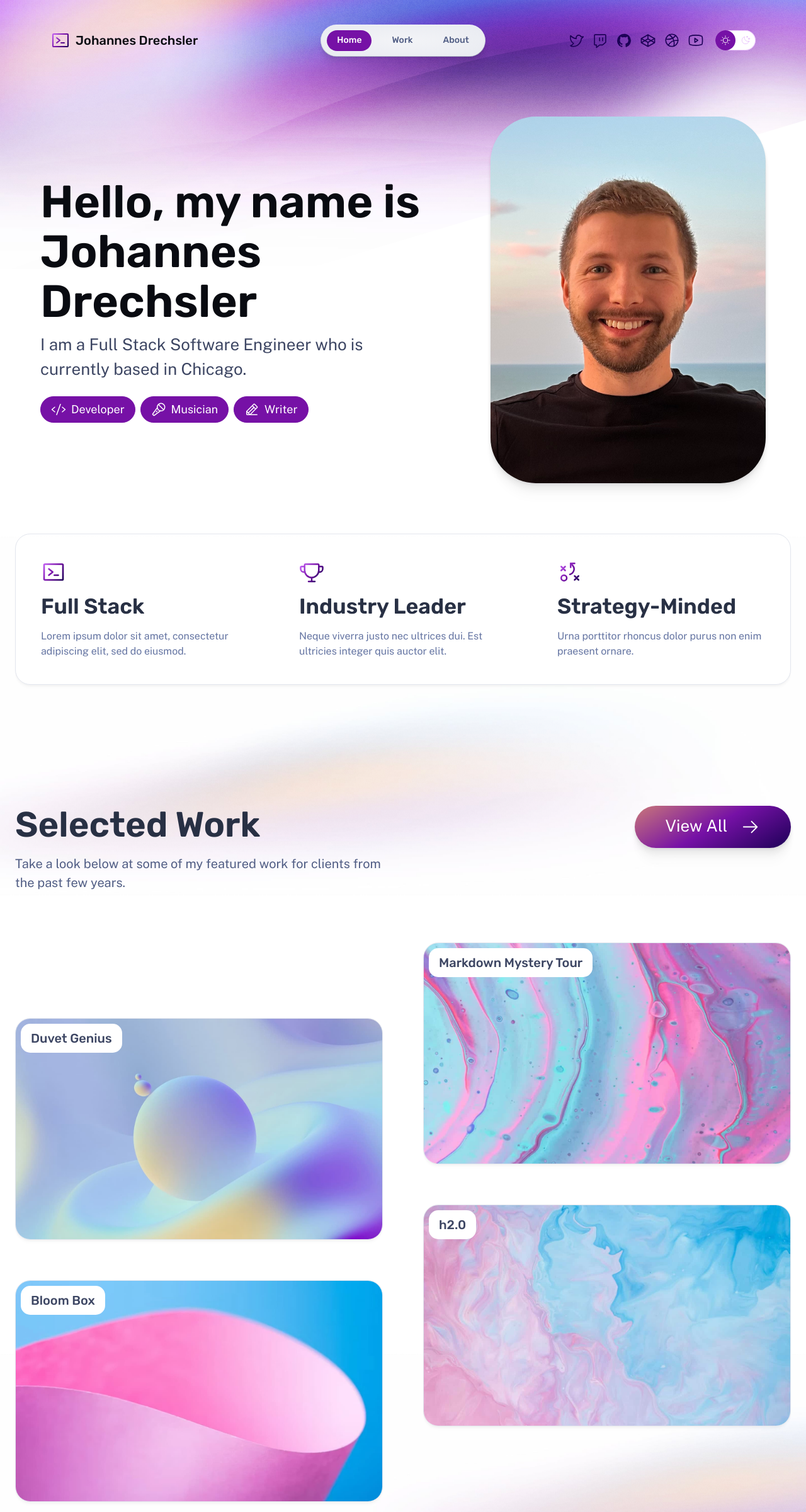
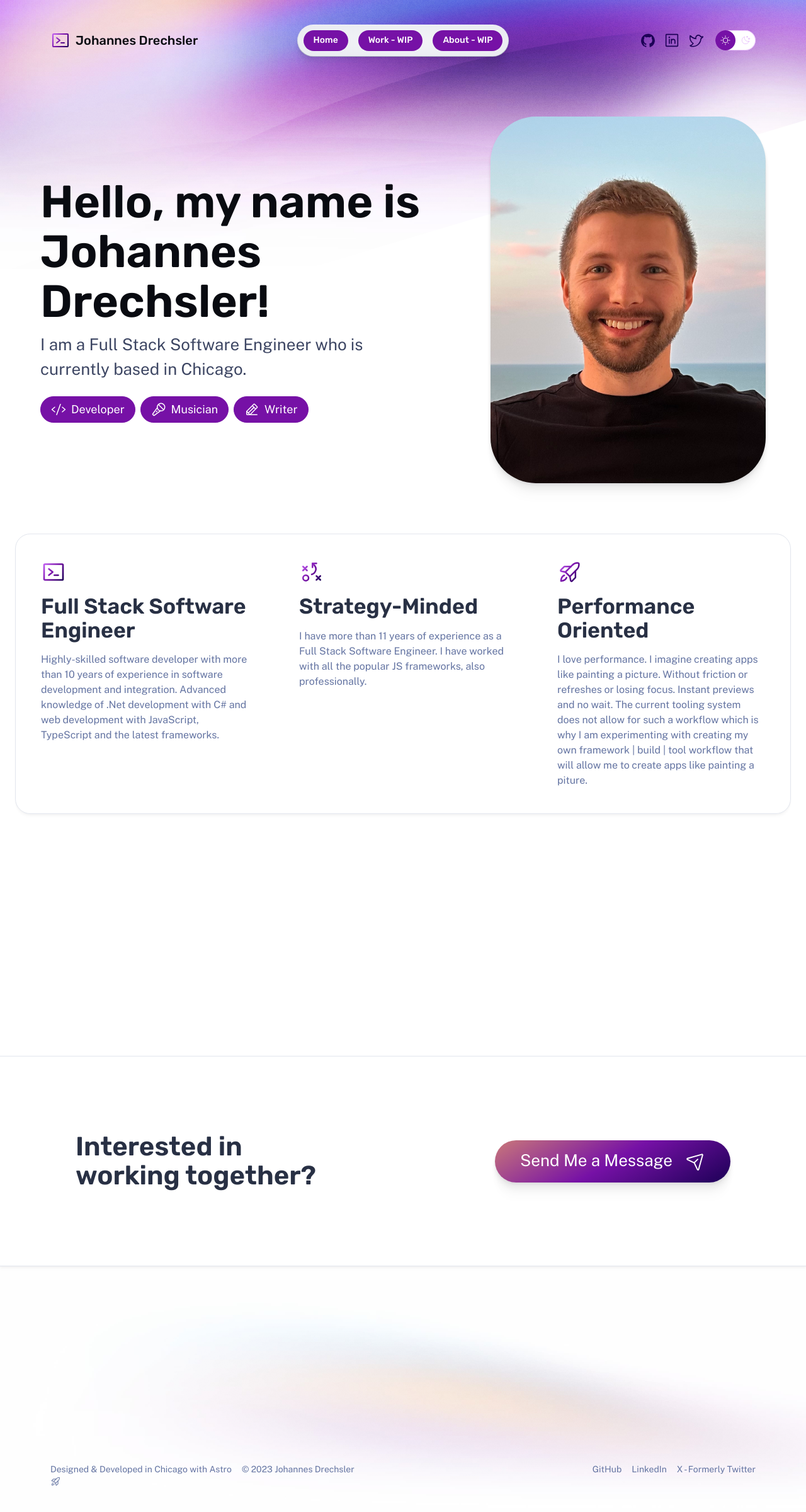
Before and after one commit to JDrechsler/jdrechsler.github.io, an Astro site: page / in a window 1280 px wide and 2400 px high. Shown: the whole page at 63% size. Built offline with nearby package versions, Linux system fonts and the light colour scheme; Astro itself is replaced by a stand-in of ours.

Commit message:
Added more details

```diff
--- a/astro.config.mjs
+++ b/astro.config.mjs
@@ -1,6 +1,9 @@
 import { defineConfig } from 'astro/config';
+
+import tailwind from "@astrojs/tailwind";
 
 // https://astro.build/config
 export default defineConfig({
-    site: 'https://jdrechsler.github.io',
+  site: 'https://jdrechsler.github.io',
+  integrations: [tailwind()]
 });
--- a/package.json
+++ b/package.json
@@ -10,6 +10,8 @@
     "astro": "astro"
   },
   "dependencies": {
-    "astro": "^3.3.3"
+    "@astrojs/tailwind": "^5.0.2",
+    "astro": "^3.3.3",
+    "tailwindcss": "^3.3.5"
   }
 }
--- a/src/components/ContactCTA.astro
+++ b/src/components/ContactCTA.astro
@@ -1,11 +1,11 @@
 ---
-import CallToAction from './CallToAction.astro';
-import Icon from './Icon.astro';
+import CallToAction from "./CallToAction.astro";
+import Icon from "./Icon.astro";
 ---
 
 <aside>
   <h2>Interested in working together?</h2>
-	<CallToAction href="mailto:me@example.com">
+  <CallToAction href="mailto:johannesdrechslerus@gmail.com">
     Send Me a Message
     <Icon icon="paper-plane-tilt" size="1.2em" />
   </CallToAction>
--- a/src/components/Footer.astro
+++ b/src/components/Footer.astro
@@ -1,20 +1,22 @@
 ---
-import Icon from './Icon.astro';
+import Icon from "./Icon.astro";
 const currentYear = new Date().getFullYear();
 ---
 
 <footer>
   <div class="group">
     <p>
-			Designed & Developed in Portland with <a href="https://astro.build/">Astro</a>
+      Designed & Developed in Chicago with <a href="https://astro.build/"
+        >Astro</a
+      >
       <Icon icon="rocket-launch" size="1.2em" />
     </p>
     <p>&copy; {currentYear} Johannes Drechsler</p>
   </div>
   <p class="socials">
-		<a href="https://twitter.com/me"> Twitter</a>
-		<a href="https://github.com/me"> GitHub</a>
-		<a href="https://codepen.io/me"> CodePen</a>
+    <a href="https://github.com/JDrechsler"> GitHub</a>
+    <a href="https://www.linkedin.com/in/jdrechslerus"> LinkedIn</a>
+    <a href="https://twitter.com/JDrechslerUS"> X - Formerly Twitter</a>
   </p>
 </footer>
 <style>
--- a/src/components/Nav.astro
+++ b/src/components/Nav.astro
@@ -1,30 +1,48 @@
 ---
-import Icon from './Icon.astro';
-import ThemeToggle from './ThemeToggle.astro';
-import type { iconPaths } from './IconPaths';
+import Icon from "./Icon.astro";
+import ThemeToggle from "./ThemeToggle.astro";
+import type { iconPaths } from "./IconPaths";
 
 /** Main menu items */
 const textLinks: { label: string; href: string }[] = [
-	{ label: 'Home', href: '/' },
-	{ label: 'Work', href: '/work/' },
-	{ label: 'About', href: '/about/' },
+  { label: "Home", href: "/" },
+  { label: "Work - WIP", href: "/" },
+  { label: "About - WIP", href: "/" },
 ];
 
 /** Icon links to social media — edit these with links to your profiles! */
-const iconLinks: { label: string; href: string; icon: keyof typeof iconPaths }[] = [
-	{ label: 'Twitter', href: 'https://twitter.com/me', icon: 'twitter-logo' },
-	{ label: 'Twitch', href: 'https://twitch.tv/me', icon: 'twitch-logo' },
-	{ label: 'GitHub', href: 'https://github.com/me', icon: 'github-logo' },
-	{ label: 'CodePen', href: 'https://codepen.io/me', icon: 'codepen-logo' },
-	{ label: 'dribbble', href: 'https://dribbble.com/me', icon: 'dribbble-logo' },
-	{ label: 'YouTube', href: 'https://www.youtube.com/@me/', icon: 'youtube-logo' },
+const iconLinks: {
+  label: string;
+  href: string;
+  icon: keyof typeof iconPaths;
+}[] = [
+  {
+    label: "GitHub",
+    href: "https://github.com/JDrechsler",
+    icon: "github-logo",
+  },
+  {
+    label: "LinkedIn",
+    href: "https://www.linkedin.com/in/jdrechslerus",
+    icon: "linkedin-logo",
+  },
+  {
+    label: "X - Formerly Twitter",
+    href: "https://twitter.com/JDrechslerUS",
+    icon: "twitter-logo",
+  },
 ];
 ---
 
 <nav>
   <div class="menu-header">
     <a href="/" class="site-title">
-			<Icon icon="terminal-window" color="var(--accent-regular)" size="1.6em" gradient />
+      <Icon
+        icon="terminal-window"
+        color="var(--accent-regular)"
+        size="1.6em"
+        gradient
+      />
        Johannes Drechsler
     </a>
     <menu-button>
@@ -44,11 +62,11 @@ const iconLinks: { label: string; href: string; icon: keyof typeof iconPaths }[]
             <a
               aria-current={Astro.url.pathname === href}
               class:list={[
-								'link',
+                "link",
                 {
                   active:
                     Astro.url.pathname === href ||
-										(href !== '/' && Astro.url.pathname.startsWith(href)),
+                    (href !== "/" && Astro.url.pathname.startsWith(href)),
                 },
               ]}
               href={href}
@@ -82,11 +100,11 @@ const iconLinks: { label: string; href: string; icon: keyof typeof iconPaths }[]
             <a
               aria-current={Astro.url.pathname === href}
               class:list={[
-								'link',
+                "link",
                 {
                   active:
                     Astro.url.pathname === href ||
-										(href !== '/' && Astro.url.pathname.startsWith(href)),
+                    (href !== "/" && Astro.url.pathname.startsWith(href)),
                 },
               ]}
               href={href}
@@ -122,35 +140,35 @@ const iconLinks: { label: string; href: string; icon: keyof typeof iconPaths }[]
       super();
 
       // Inject menu toggle button when JS runs.
-			this.appendChild(this.querySelector('template')!.content.cloneNode(true));
-			const btn = this.querySelector('button')!;
+      this.appendChild(this.querySelector("template")!.content.cloneNode(true));
+      const btn = this.querySelector("button")!;
 
       // Hide menu (shown by default to support no-JS browsers).
-			const menu = document.getElementById('menu-content')!;
+      const menu = document.getElementById("menu-content")!;
       menu.hidden = true;
       // Add "menu-content" class in JS to avoid covering content in non-JS browsers.
-			menu.classList.add('menu-content');
+      menu.classList.add("menu-content");
 
       /** Set whether the menu is currently expanded or collapsed. */
       const setExpanded = (expand: boolean) => {
-				btn.setAttribute('aria-expanded', expand ? 'true' : 'false');
+        btn.setAttribute("aria-expanded", expand ? "true" : "false");
         menu.hidden = !expand;
       };
 
       // Toggle menu visibility when the menu button is clicked.
-			btn.addEventListener('click', () => setExpanded(menu.hidden));
+      btn.addEventListener("click", () => setExpanded(menu.hidden));
 
       // Hide menu button for large screens.
       const handleViewports = (e: MediaQueryList | MediaQueryListEvent) => {
         setExpanded(e.matches);
         btn.hidden = e.matches;
       };
-			const mediaQueries = window.matchMedia('(min-width: 50em)');
+      const mediaQueries = window.matchMedia("(min-width: 50em)");
       handleViewports(mediaQueries);
-			mediaQueries.addEventListener('change', handleViewports);
+      mediaQueries.addEventListener("change", handleViewports);
     }
   }
-	customElements.define('menu-button', MenuButton);
+  customElements.define("menu-button", MenuButton);
 </script>
 
 <style>
@@ -190,7 +208,7 @@ const iconLinks: { label: string; href: string; icon: keyof typeof iconPaths }[]
     box-shadow: var(--shadow-md);
   }
 
-	.menu-button[aria-expanded='true'] {
+  .menu-button[aria-expanded="true"] {
     color: var(--gray-0);
     background: linear-gradient(180deg, var(--gray-600), transparent),
       radial-gradient(var(--gray-900), var(--gray-800) 150%);
@@ -203,7 +221,7 @@ const iconLinks: { label: string; href: string; icon: keyof typeof iconPaths }[]
   .menu-button::before {
     position: absolute;
     inset: -1px;
-		content: '';
+    content: "";
     background: var(--gradient-stroke);
     border-radius: 999rem;
     z-index: -1;
@@ -312,7 +330,7 @@ const iconLinks: { label: string; href: string; icon: keyof typeof iconPaths }[]
     .nav-items::before {
       position: absolute;
       inset: -1px;
-			content: '';
+      content: "";
       background: var(--gradient-stroke);
       border-radius: 999rem;
       z-index: -1;
--- a/src/components/Skills.astro
+++ b/src/components/Skills.astro
@@ -1,22 +1,51 @@
 ---
-import Icon from './Icon.astro';
+import Icon from "./Icon.astro";
 ---
 
 <section class="box skills">
   <div class="stack gap-2 lg:gap-4">
-		<Icon icon="terminal-window" color="var(--accent-regular)" size="2.5rem" gradient />
-		<h2>Full Stack</h2>
-		<p>Lorem ipsum dolor sit amet, consectetur adipiscing elit, sed do eiusmod.</p>
+    <Icon
+      icon="terminal-window"
+      color="var(--accent-regular)"
+      size="2.5rem"
+      gradient
+    />
+    <h2>Full Stack Software Engineer</h2>
+    <p>
+      Highly-skilled software developer with more than 10 years of experience in
+      software development and integration. Advanced knowledge of .Net
+      development with C# and web development with JavaScript, TypeScript and
+      the latest frameworks.
+    </p>
   </div>
   <div class="stack gap-2 lg:gap-4">
-		<Icon icon="trophy" color="var(--accent-regular)" size="2.5rem" gradient />
-		<h2>Industry Leader</h2>
-		<p>Neque viverra justo nec ultrices dui. Est ultricies integer quis auctor elit.</p>
+    <Icon
+      icon="strategy"
+      color="var(--accent-regular)"
+      size="2.5rem"
+      gradient
+    />
+    <h2>Strategy-Minded</h2>
+    <p>
+      I have more than 11 years of experience as a Full Stack Software Engineer.
+      I have worked with all the popular JS frameworks, also professionally.
+    </p>
   </div>
   <div class="stack gap-2 lg:gap-4">
-		<Icon icon="strategy" color="var(--accent-regular)" size="2.5rem" gradient />
-		<h2>Strategy-Minded</h2>
-		<p>Urna porttitor rhoncus dolor purus non enim praesent ornare.</p>
+    <Icon
+      icon="rocket-launch"
+      color="var(--accent-regular)"
+      size="2.5rem"
+      gradient
+    />
+    <h2>Performance Oriented</h2>
+    <p>
+      I love performance. I imagine creating apps like painting a picture.
+      Without friction or refreshes or losing focus. Instant previews and no
+      wait. The current tooling system does not allow for such a workflow which
+      is why I am experimenting with creating my own framework | build | tool
+      workflow that will allow me to create apps like painting a piture.
+    </p>
   </div>
 </section>
 
--- a/src/pages/about.astro
+++ b/src/pages/about.astro
@@ -5,7 +5,7 @@ import ContactCTA from '../components/ContactCTA.astro';
 import Hero from '../components/Hero.astro';
 ---
 
-<BaseLayout title="About | Johannes Drechsler" description="About Johannes Drechsler Lorem Ipsum">
+<BaseLayout title="About | Johannes Drechsler" description="About Johannes Drechsler">
 	<div class="stack gap-20">
 		<main class="wrapper about">
 			<Hero
@@ -16,14 +16,14 @@ import Hero from '../components/Hero.astro';
 					width="1553"
 					height="873"
 					src="/assets/at-work.jpg"
-					alt="Johannes Drechsler at work with a colleague"
+					alt="Johannes Drechsler"
 				/>
 			</Hero>
 
 			<section>
-				<h2 class="section-title">Background</h2>
+				<h2 class="section-title">Background WIP</h2>
 				<div class="content">
-					<p>
+					<!-- <p>
 						Lorem ipsum dolor sit amet, <a href="https://astro.build/">Astro</a> makes people happy.
 						Sed do eiusmod tempor incididunt ut labore et dolore magna aliqua. Proin nibh nisl
 						condimentum id venenatis a condimentum vitae. Dapibus ultrices in iaculis nunc. Arcu
@@ -41,19 +41,19 @@ import Hero from '../components/Hero.astro';
 						eget sit amet. Lacus luctus accumsan tortor posuere ac ut consequat semper viverra.
 						Viverra accumsan in nisl nisi scelerisque eu ultrices. In massa tempor nec feugiat nisl
 						pretium fusce.
-					</p>
+					</p> -->
 				</div>
 			</section>
 			<section>
-				<h2 class="section-title">Education</h2>
+				<h2 class="section-title">Education WIP</h2>
 				<div class="content">
-					<p>Corporis voluptates tenetur laudantium.</p>
+					<!-- <p>Corporis voluptates tenetur laudantium.</p> -->
 				</div>
 			</section>
 			<section>
-				<h2 class="section-title">Skills</h2>
+				<h2 class="section-title">Skills WIP</h2>
 				<div class="content">
-					<p>officia unde omnis</p>
+					<!-- <p>officia unde omnis</p> -->
 				</div>
 			</section>
 		</main>
--- a/src/pages/index.astro
+++ b/src/pages/index.astro
@@ -1,23 +1,23 @@
 ---
-import { getCollection } from 'astro:content';
+import { getCollection } from "astro:content";
 
 // Layout import — provides basic page elements: <head>, <nav>, <footer> etc.
-import BaseLayout from '../layouts/BaseLayout.astro';
+import BaseLayout from "../layouts/BaseLayout.astro";
 
 // Component Imports
-import CallToAction from '../components/CallToAction.astro';
-import Grid from '../components/Grid.astro';
-import Hero from '../components/Hero.astro';
-import Icon from '../components/Icon.astro';
-import Pill from '../components/Pill.astro';
-import PortfolioPreview from '../components/PortfolioPreview.astro';
+import CallToAction from "../components/CallToAction.astro";
+import Grid from "../components/Grid.astro";
+import Hero from "../components/Hero.astro";
+import Icon from "../components/Icon.astro";
+import Pill from "../components/Pill.astro";
+import PortfolioPreview from "../components/PortfolioPreview.astro";
 
 // Page section components
-import ContactCTA from '../components/ContactCTA.astro';
-import Skills from '../components/Skills.astro';
+import ContactCTA from "../components/ContactCTA.astro";
+import Skills from "../components/Skills.astro";
 
 // Content Fetching: List four most recent work projects
-const projects = (await getCollection('work'))
+const projects = (await getCollection("work"))
   .sort((a, b) => b.data.publishDate.valueOf() - a.data.publishDate.valueOf())
   .slice(0, 4);
 
@@ -30,7 +30,7 @@ const projects = (await getCollection('work'))
     <div class="wrapper stack gap-8 lg:gap-20">
       <header class="hero">
         <Hero
-					title="Hello, my name is Johannes Drechsler"
+          title="Hello, my name is Johannes Drechsler!"
           tagline="I am a Full Stack Software Engineer who is currently based in Chicago."
           align="start"
         >
@@ -53,7 +53,7 @@ const projects = (await getCollection('work'))
     </div>
 
     <main class="wrapper stack gap-20 lg:gap-48">
-			<section class="section with-background with-cta">
+      <!-- <section class="section with-background with-cta">
 				<header class="section-header stack gap-2 lg:gap-4">
 					<h3>Selected Work</h3>
 					<p>Take a look below at some of my featured work for clients from the past few years.</p>
@@ -77,9 +77,9 @@ const projects = (await getCollection('work'))
 						<Icon icon="arrow-right" size="1.2em" />
 					</CallToAction>
 				</div>
-			</section>
+			</section> -->
 
-			<section class="section with-background bg-variant">
+      <!-- <section class="section with-background bg-variant">
 				<header class="section-header stack gap-2 lg:gap-4">
 					<h3>Mentions</h3>
 					<p>
@@ -99,7 +99,7 @@ const projects = (await getCollection('work'))
 						}
 					</Grid>
 				</div>
-			</section>
+			</section> -->
     </main>
 
     <ContactCTA />
@@ -119,7 +119,6 @@ const projects = (await getCollection('work'))
   }
 
   .hero img {
-		aspect-ratio: 5 / 4;
     object-fit: cover;
     object-position: top;
     border-radius: 1.5rem;
@@ -161,7 +160,7 @@ const projects = (await getCollection('work'))
   .with-background::before {
     --hero-bg: var(--bg-image-subtle-2);
 
-		content: '';
+    content: "";
     position: absolute;
     pointer-events: none;
     left: 50%;
@@ -170,7 +169,7 @@ const projects = (await getCollection('work'))
     top: 0;
     transform: translateY(-75%) translateX(-50%);
     background:
-			url('/assets/backgrounds/noise.png') top center/220px repeat,
+      url("/assets/backgrounds/noise.png") top center/220px repeat,
       var(--hero-bg) center center / var(--bg-gradient-size) no-repeat,
       var(--gray-999);
     background-blend-mode: overlay, normal, normal, normal;
@@ -197,12 +196,12 @@ const projects = (await getCollection('work'))
   @media (min-width: 50em) {
     .section {
       grid-template-columns: repeat(4, 1fr);
-			grid-template-areas: 'header header header header' 'gallery gallery gallery gallery';
+      grid-template-areas: "header header header header" "gallery gallery gallery gallery";
       gap: 5rem;
     }
 
     .section.with-cta {
-			grid-template-areas: 'header header header cta' 'gallery gallery gallery gallery';
+      grid-template-areas: "header header header cta" "gallery gallery gallery gallery";
     }
 
     .section-header {
--- /dev/null
+++ b/tailwind.config.mjs
@@ -0,0 +1,8 @@
+/** @type {import('tailwindcss').Config} */
+export default {
+	content: ['./src/**/*.{astro,html,js,jsx,md,mdx,svelte,ts,tsx,vue}'],
+	theme: {
+		extend: {},
+	},
+	plugins: [],
+}
```
Also changed, not shown: src/content/work/duvet-genius.md (renamed from src/content/work/nested/duvet-genius.md, +2 -0 lines), src/pages/work.astro (+7 -9 lines), 2 other files. Lines whose indentation alone changed are shown as unchanged.
